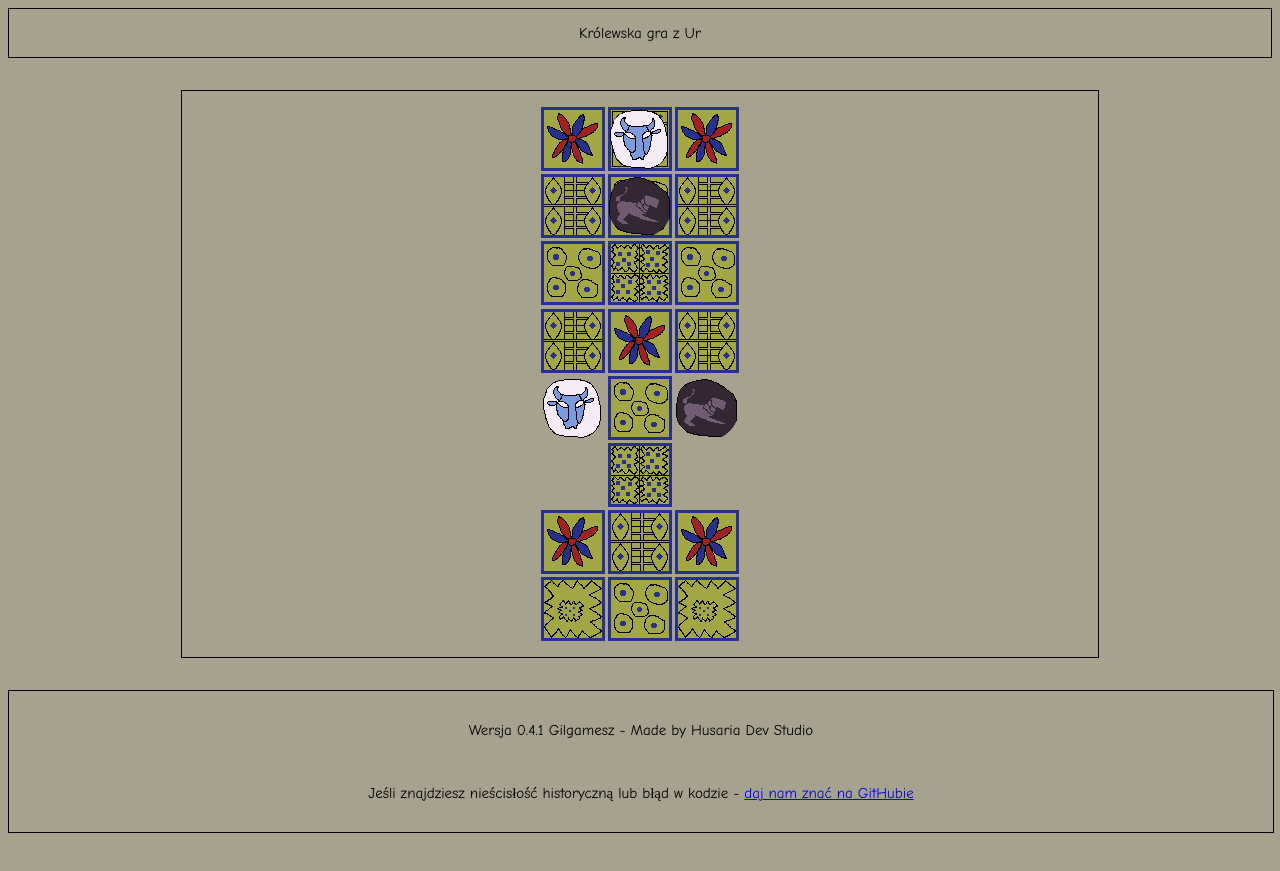
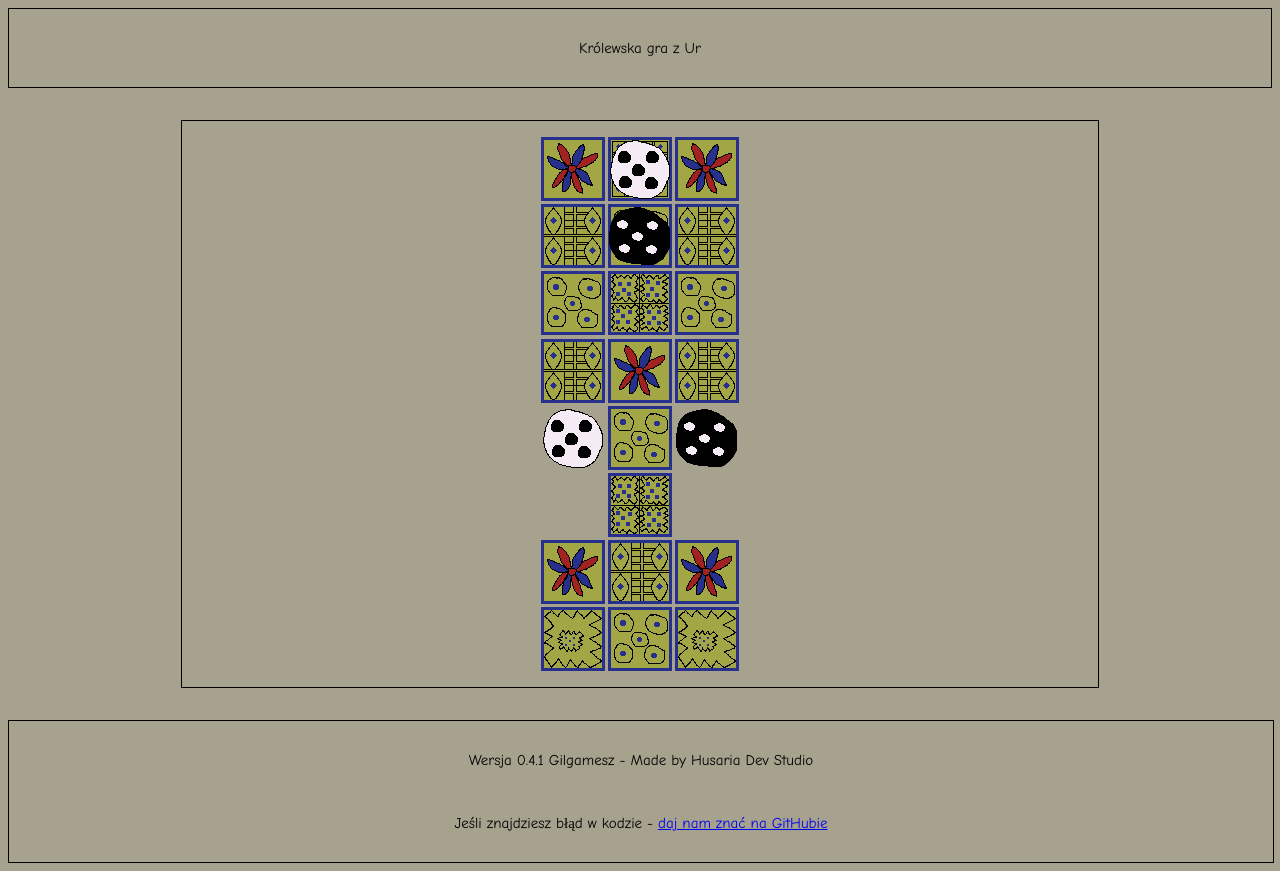
Before and after one commit to k144/ur, a plain HTML site: page index.html in a window 1280 px wide. Before the commit the page ends 841 px from the top, so only its background shows below. Drawn offline with Linux system fonts and the light colour scheme.

Commit message:
znowu pionki

```diff
--- a/ceses.css
+++ b/ceses.css
@@ -100,12 +100,12 @@ body
 
 .pawn-white
 {
-    background: url('./resources/white_pawn_5.png');
+    background: url('./resources/white_pawn.png');
 }
 
 .pawn-black
 {
-    background: url('./resources/black_pawn_5.png');
+    background: url('./resources/black_pawn.png');
 }
 
 
--- a/index.html
+++ b/index.html
@@ -11,7 +11,7 @@
 
     <main>
         <div id="header">
-            Królewska gra z Ur
+            <p>Królewska gra z Ur</p>
         </div>
         <div id="game">
             <div id="board">
@@ -19,7 +19,7 @@
         </div>
         <div id="footer">
             <p>Wersja 0.4.1 Gilgamesz - Made by Husaria Dev Studio</p>
-            <p>Jeśli znajdziesz nieścisłość historyczną lub błąd w kodzie - <a href="https://github.com/k144/ur/issues">daj nam znać na GitHubie</a></p>
+            <p>Jeśli znajdziesz błąd w kodzie - <a href="https://github.com/k144/ur/issues">daj nam znać na GitHubie</a></p>
 
         </div>
     </main>
```
Also changed, not shown: resources/black_pawn.png (added), resources/white_pawn.png (added).
